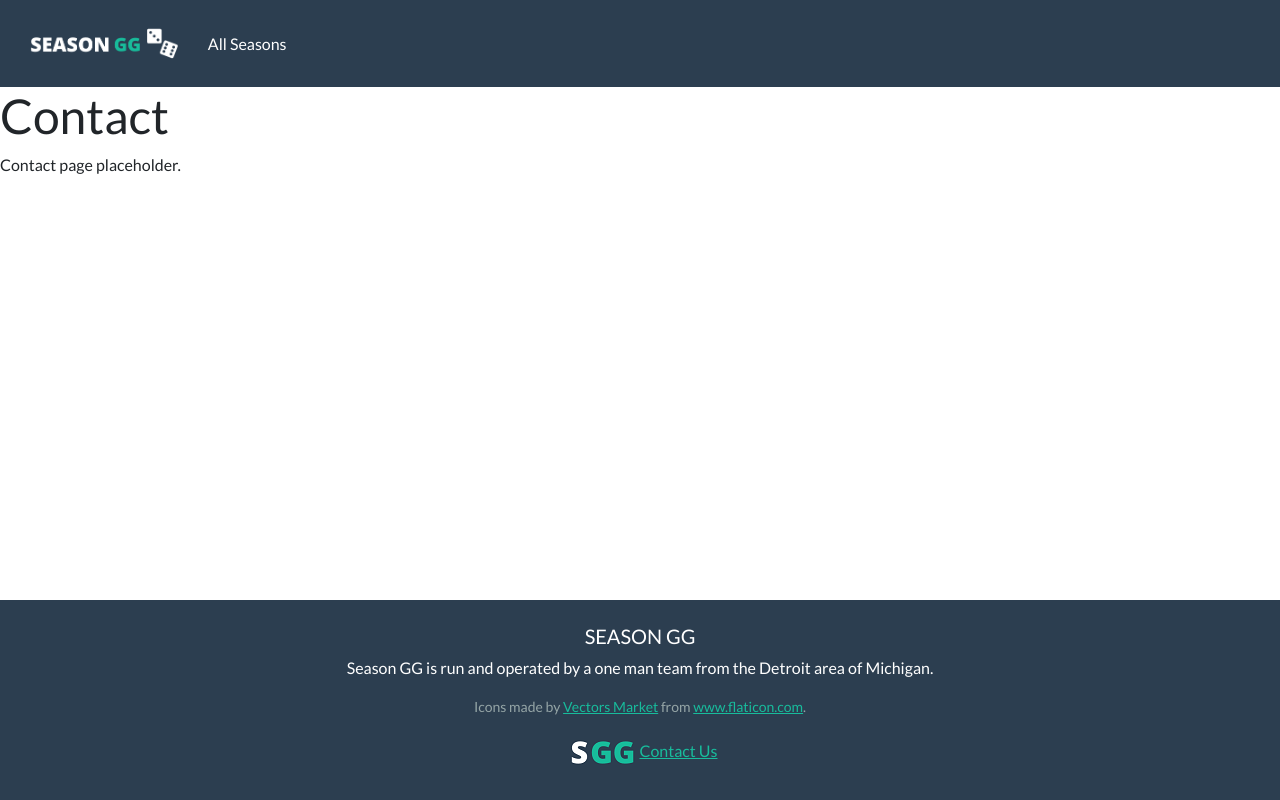
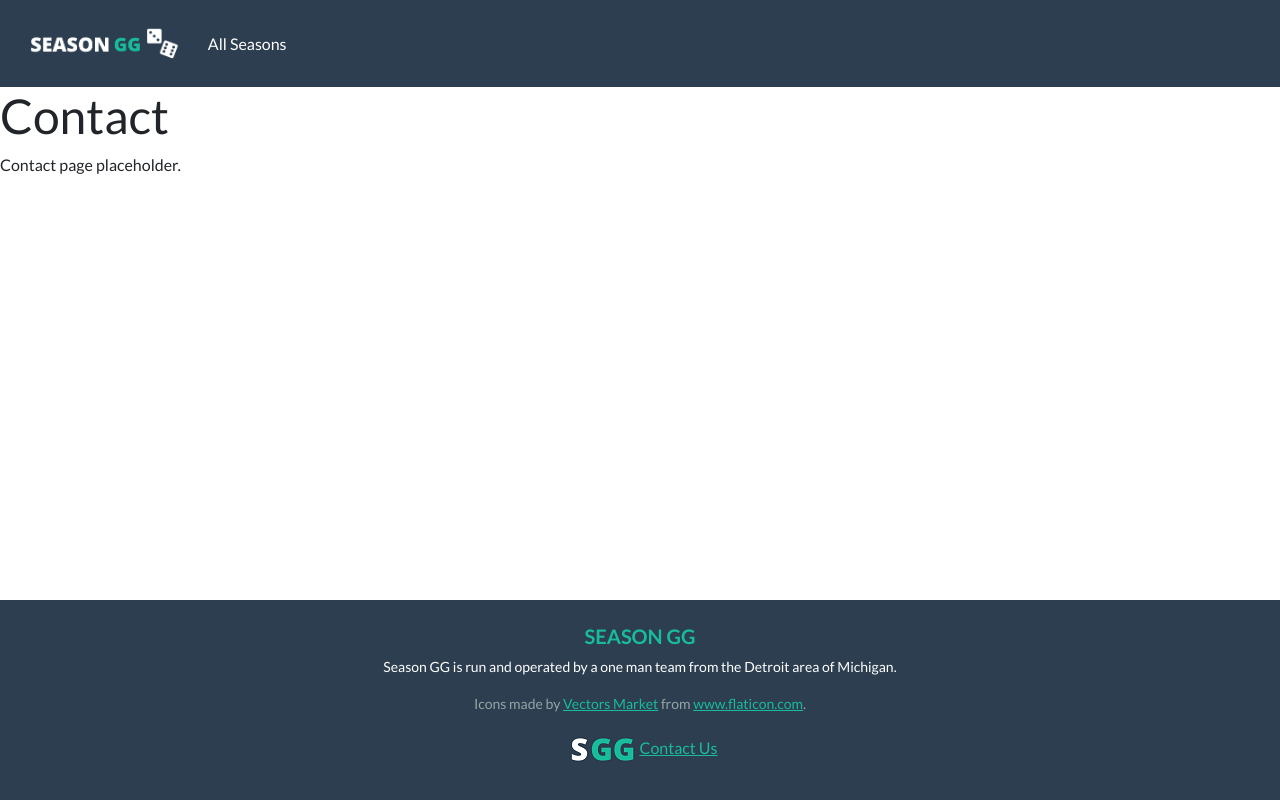
Before and after one commit to MattyCi/seasongg-ui, a React (Vite) app: page /contact in a window 1280 px wide. Built offline with nearby package versions, Linux system fonts and the light colour scheme.

Commit message:
small footer stuff

```diff
--- a/src/components/Footer.jsx
+++ b/src/components/Footer.jsx
@@ -13,8 +13,8 @@ export default function Footer() {
       <div className="container">
         <div className="row justify-content-center align-items-center">
           <div className="col-12">
-            <h5>SEASON GG</h5>
-            <p>Season GG is run and operated by a one man team from the Detroit area of Michigan.</p>
+            <h5 className="text-success fw-bold">SEASON GG</h5>
+            <p className="small">Season GG is run and operated by a one man team from the Detroit area of Michigan.</p>
             <p className="small text-secondary">
               Icons made by <a href="https://www.flaticon.com/authors/vectors-market" title="Vectors Market">Vectors
                 Market</a> from <a href="https://www.flaticon.com/" title="Flaticon">www.flaticon.com</a>.
```
